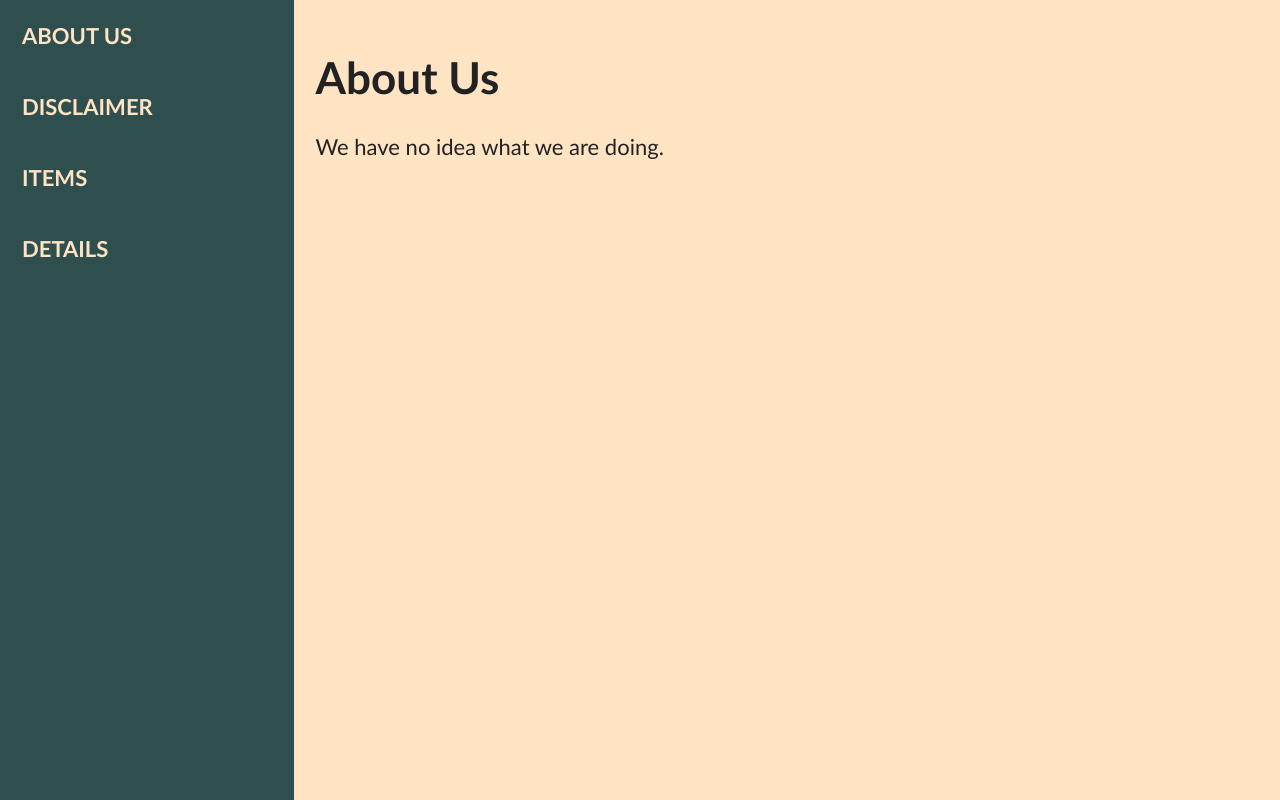
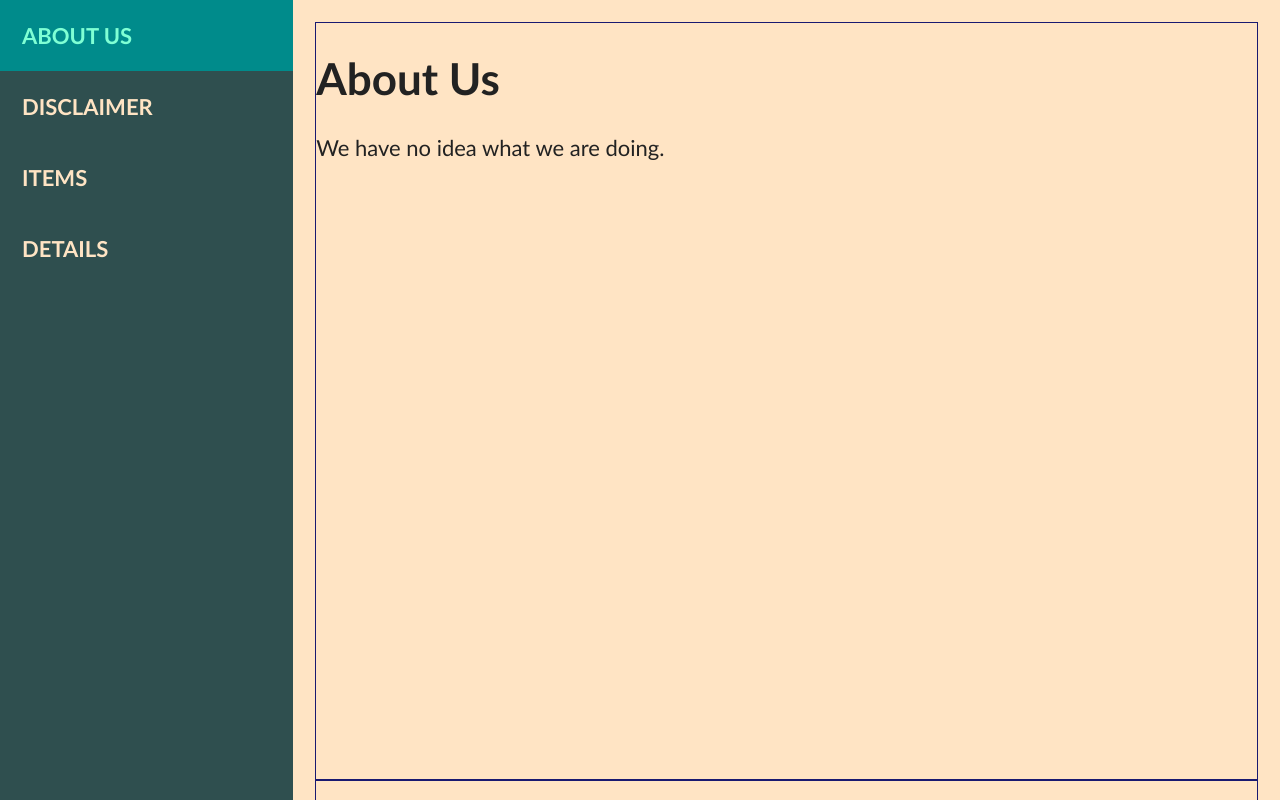
Before and after one commit to saneros/akademia2022, an Angular app in the folder routeme/: page / in a window 1280 px wide. Built offline with nearby package versions, Linux system fonts and the light colour scheme; no server answers.

Commit message:
Styling menu hover, component borders, extend readme

```diff
--- a/routeme/src/app/component/about-us/about-us.component.scss
+++ b/routeme/src/app/component/about-us/about-us.component.scss
@@ -1,4 +1,5 @@
 :host {
   min-height: 100%;
   display: block;
+  border: 1px solid midnightblue;
 }
--- a/routeme/src/app/component/disclaimer/disclaimer.component.html
+++ b/routeme/src/app/component/disclaimer/disclaimer.component.html
@@ -1,3 +1,3 @@
 <h1>Disclaimer</h1>
 <p>Do you agree and sell your soul?</p>
-<input type="checkbox">Sure
+<input type="checkbox" (change)="onCheckChange($event)">Sure
--- a/routeme/src/app/component/disclaimer/disclaimer.component.scss
+++ b/routeme/src/app/component/disclaimer/disclaimer.component.scss
@@ -1,4 +1,5 @@
 :host {
   min-height: 100%;
   display: block;
+  border: 1px solid midnightblue;
 }
--- a/routeme/src/app/component/item-details/item-details.component.scss
+++ b/routeme/src/app/component/item-details/item-details.component.scss
@@ -1,6 +1,7 @@
 :host {
   min-height: 100%;
   display: block;
+  border: 1px solid midnightblue;
 
   .thumbnail {
     max-width: 100%;
--- a/routeme/src/app/component/items/items.component.scss
+++ b/routeme/src/app/component/items/items.component.scss
@@ -1,4 +1,5 @@
 :host {
   min-height: 100%;
   display: block;
+  border: 1px solid midnightblue;
 }
--- a/routeme/src/app/component/menu/menu.component.scss
+++ b/routeme/src/app/component/menu/menu.component.scss
@@ -10,5 +10,11 @@
     text-transform: uppercase;
     color: bisque;
     font-weight: bold;
+    cursor: pointer;
+
+    &:hover {
+      color: aquamarine;
+      background-color: darkcyan;
+    }
   }
 }
```
Also changed, not shown: 2 other files (tests, documents, lock files or other folders).
